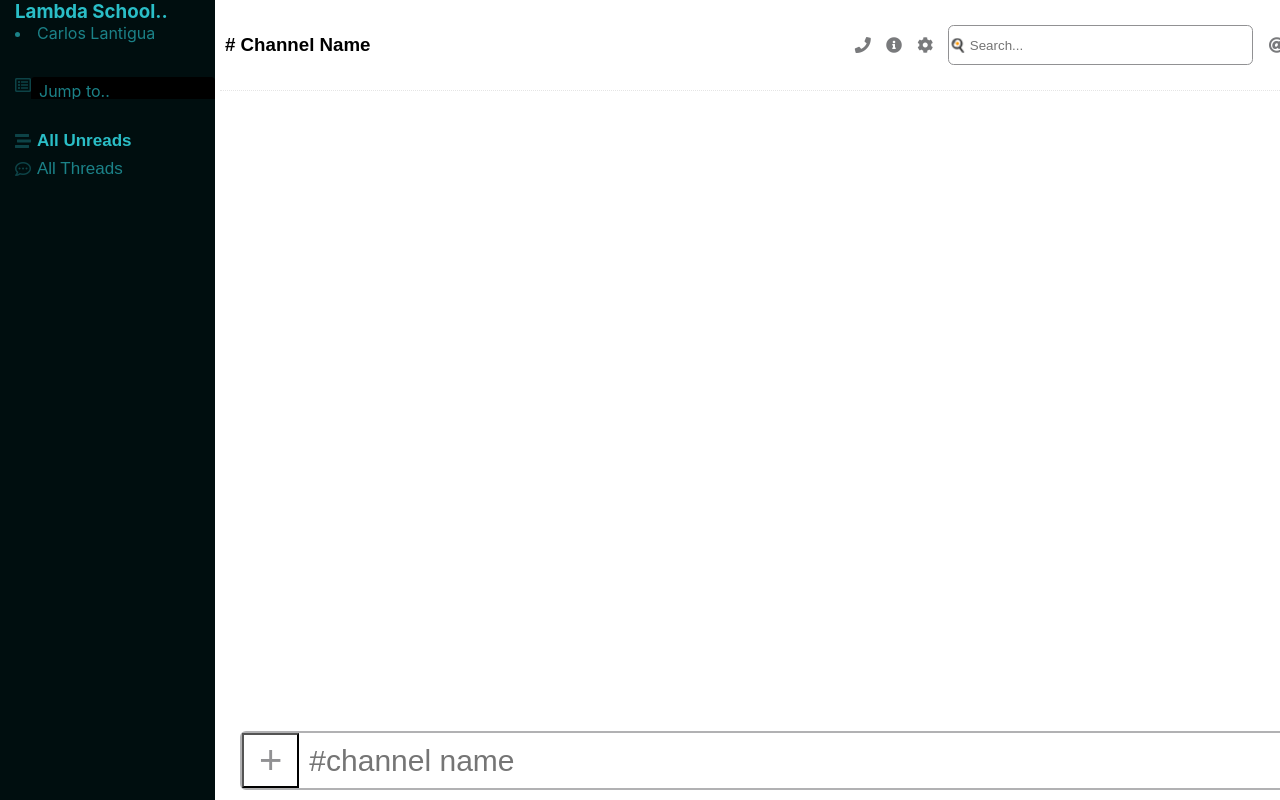
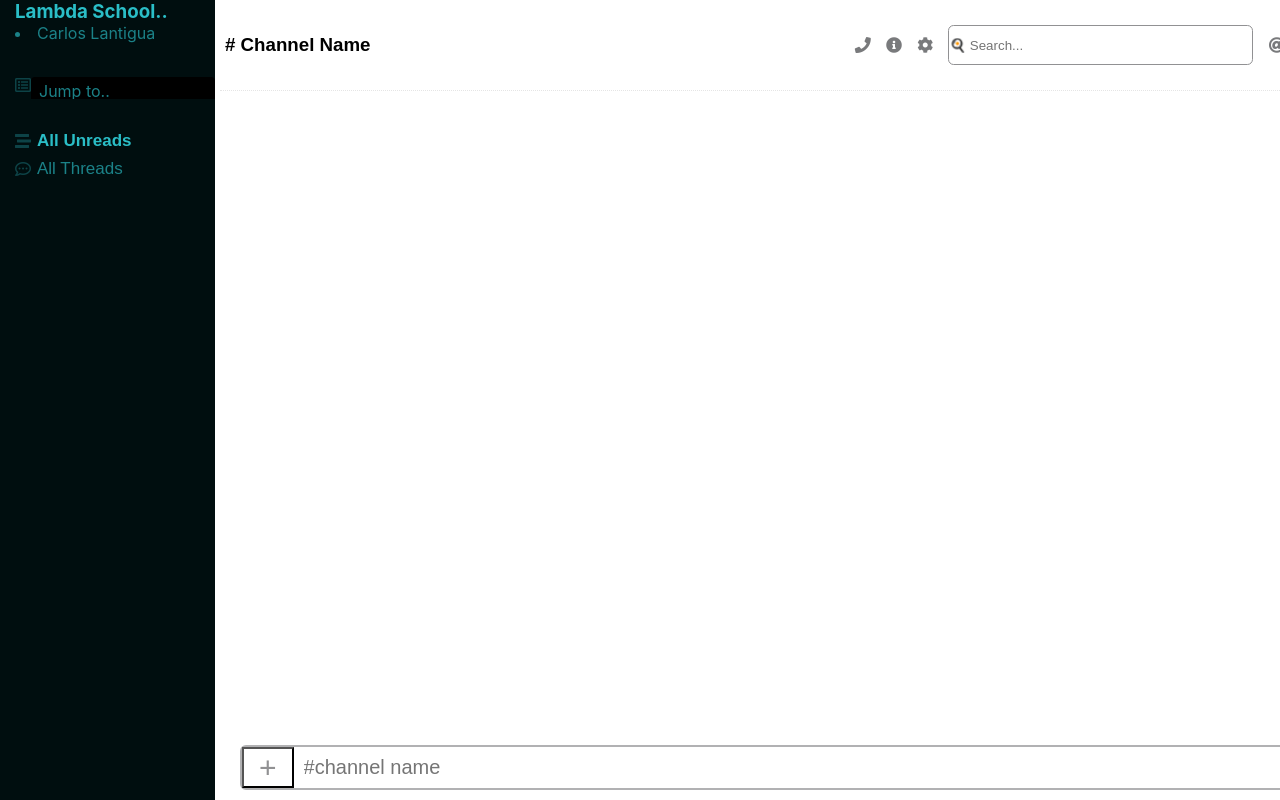
Before and after one commit to CLantigua2/slack_clone, a React (Create React App) app in the folder slack-clone/: page / in a window 1280 px wide. Shown: the top 800 px of the page. Built offline with nearby package versions, Linux system fonts and the light colour scheme.

Commit message:
adjusted comment box size

```diff
--- a/slack-clone/src/components/slackApp/Comment.js
+++ b/slack-clone/src/components/slackApp/Comment.js
@@ -35,9 +35,9 @@ const StyledForm = styled.form`
 
 const StyledButton = styled.button`
 	color: #919193;
-	padding: 3px 15px;
+	padding: 0 15px;
 	height: auto;
-	font-size: 40px;
+	font-size: 30px;
 	max-height: none;
 	min-height: 41px;
 	outline: 0;
@@ -47,10 +47,10 @@ const StyledButton = styled.button`
 `;
 
 const StyledInput = styled.input`
-	font-size: 30px;
+	font-size: 20px;
 	height: auto;
 	max-height: none;
-	min-height: 41px;
+	min-height: 30px;
 	overflow: auto;
 	margin: 0;
 	width: 100%;
```
